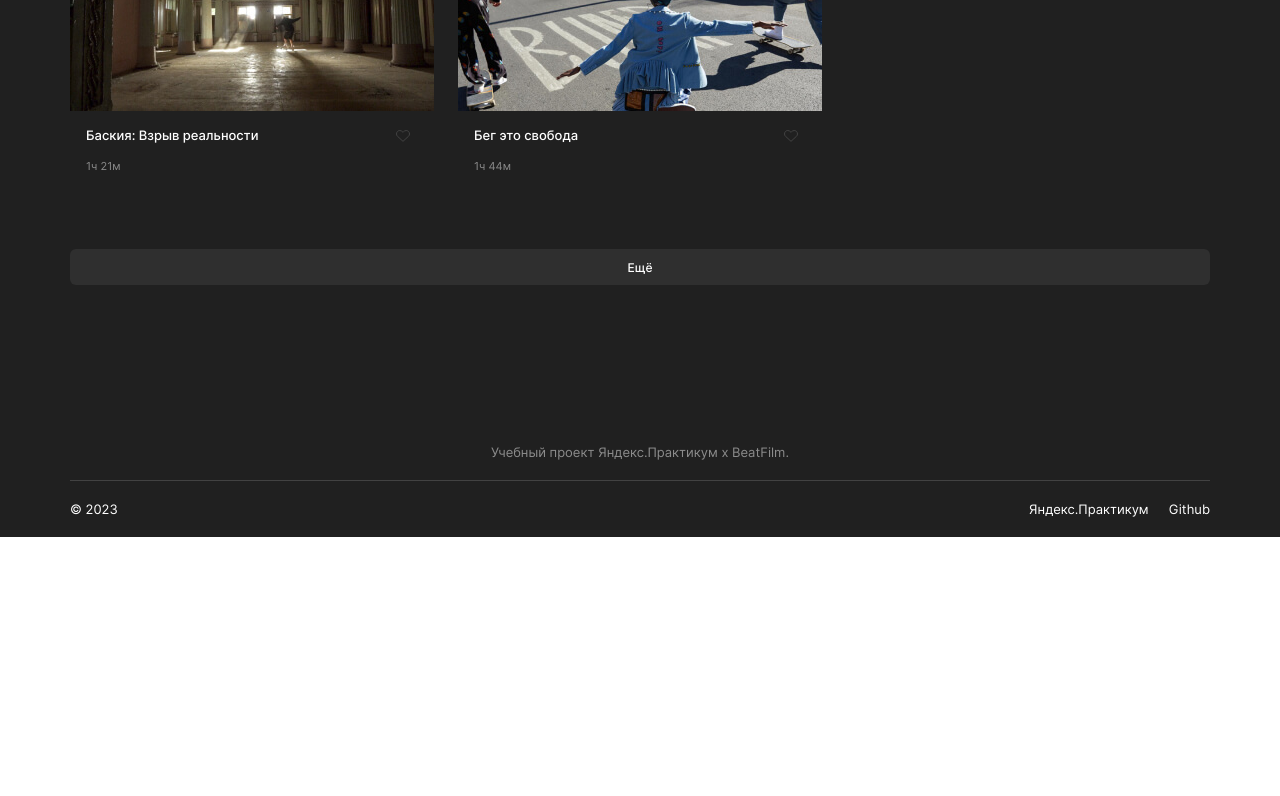
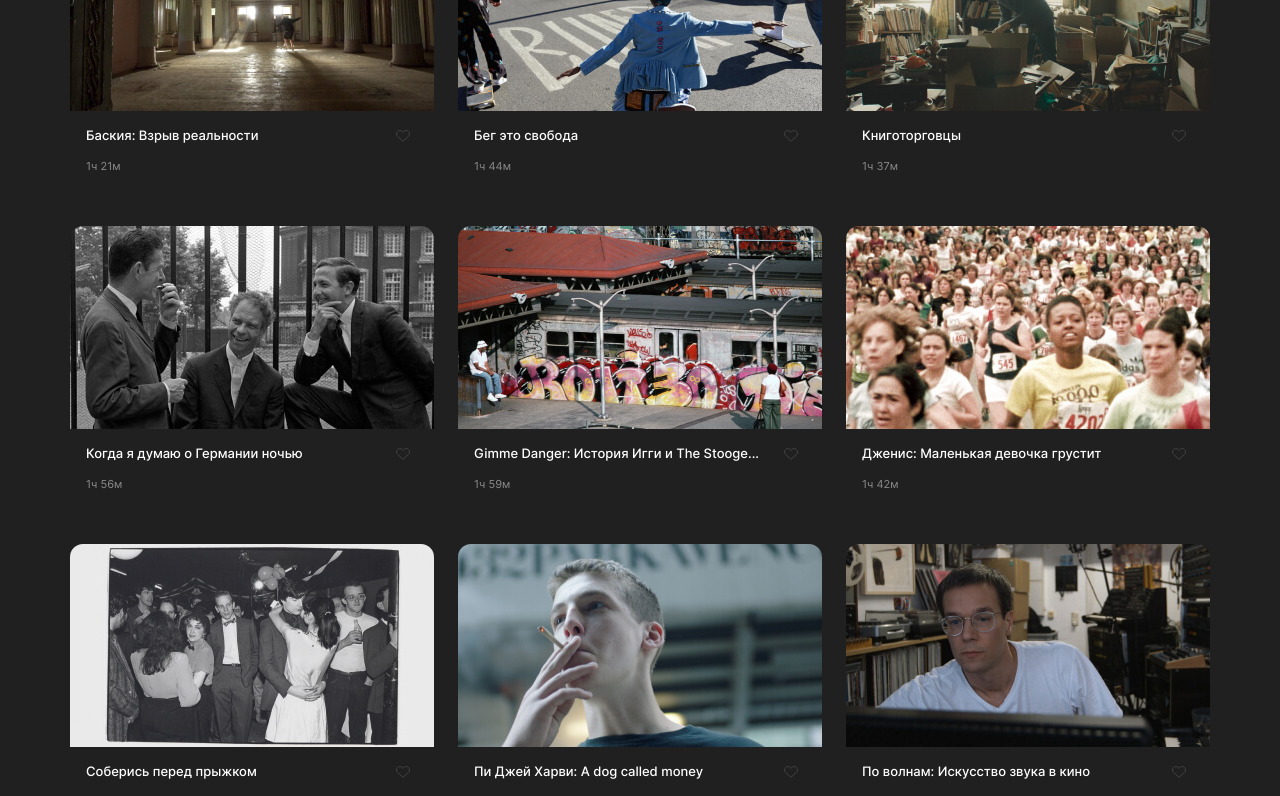
Before and after one commit to Sibisov-Artem/movies-explorer-frontend, a React (Create React App) app: page /movies in a window 1280 px wide. Shown: the part 800-1596 px from the top of the page. Before the commit the page ends 1337 px from the top, so only its background shows below. Built offline with nearby package versions, Linux system fonts and the light colour scheme.

Commit message:
feat: адаптировать SsvedMovies под макет под разрешение 320px

```diff
--- a/src/components/SavedMovies/SavedMovies.css
+++ b/src/components/SavedMovies/SavedMovies.css
@@ -9,3 +9,11 @@
     padding: 0 30px;
   }
 }
+
+/* ----------------------------------------------- */
+
+@media screen and (max-width: 450px) {
+  .saved-movies {
+    padding: 0 10px;
+  }
+}
--- a/src/utils/moviesArray.js
+++ b/src/utils/moviesArray.js
@@ -17,13 +17,13 @@ export const moviesArray = [
   { nameMovie: 'В погоне за Бенкси', posterMovie: image_3, duration: '1ч 42м', isLicked: false, },
   { nameMovie: 'Баския: Взрыв реальности', posterMovie: image_4, duration: '1ч 21м', isLicked: false, },
   { nameMovie: 'Бег это свобода', posterMovie: image_5, duration: '1ч 44м', isLicked: false, },
-  // { nameMovie: 'Книготорговцы', posterMovie: image_6, duration: '1ч 37м', isLicked: true, },
-  // { nameMovie: 'Когда я думаю о Германии ночью', posterMovie: image_7, duration: '1ч 56м', isLicked: false, },
-  // { nameMovie: 'Gimme Danger: История Игги и The Stooge...', posterMovie: image_8, duration: '1ч 59м', isLicked: false, },
-  // { nameMovie: 'Дженис: Маленькая девочка грустит', posterMovie: image_9, duration: '1ч 42м', isLicked: true, },
-  // { nameMovie: 'Соберись перед прыжком', posterMovie: image_10, duration: '1ч 10м', isLicked: true, },
-  // { nameMovie: 'Пи Джей Харви: A dog called money', posterMovie: image_11, duration: '1ч 4м', isLicked: false, },
-  // { nameMovie: 'По волнам: Искусство звука в кино', posterMovie: image_12, duration: '1ч 7м', isLicked: false, },
+  { nameMovie: 'Книготорговцы', posterMovie: image_6, duration: '1ч 37м', isLicked: true, },
+  { nameMovie: 'Когда я думаю о Германии ночью', posterMovie: image_7, duration: '1ч 56м', isLicked: false, },
+  { nameMovie: 'Gimme Danger: История Игги и The Stooge...', posterMovie: image_8, duration: '1ч 59м', isLicked: false, },
+  { nameMovie: 'Дженис: Маленькая девочка грустит', posterMovie: image_9, duration: '1ч 42м', isLicked: true, },
+  { nameMovie: 'Соберись перед прыжком', posterMovie: image_10, duration: '1ч 10м', isLicked: true, },
+  { nameMovie: 'Пи Джей Харви: A dog called money', posterMovie: image_11, duration: '1ч 4м', isLicked: false, },
+  { nameMovie: 'По волнам: Искусство звука в кино', posterMovie: image_12, duration: '1ч 7м', isLicked: false, },
 ];
 
 export const savedMoviesArray = [
```
